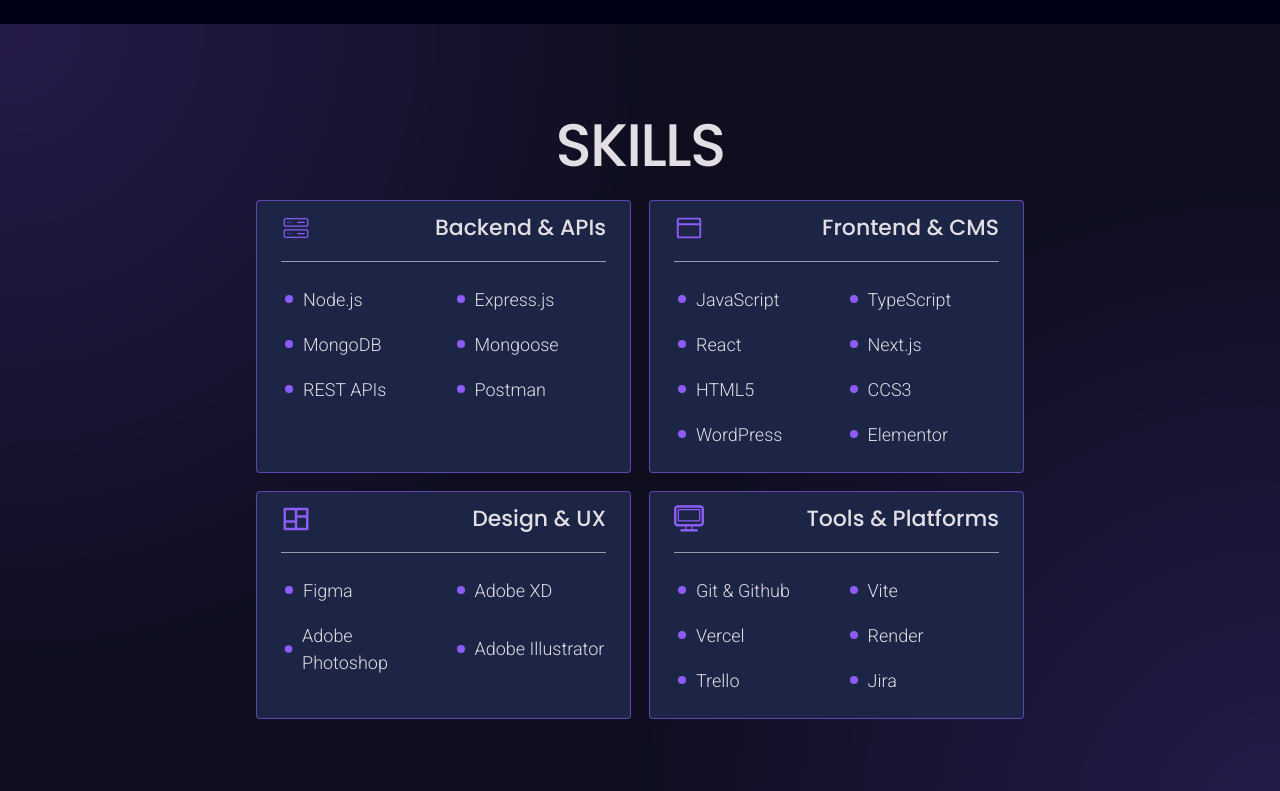
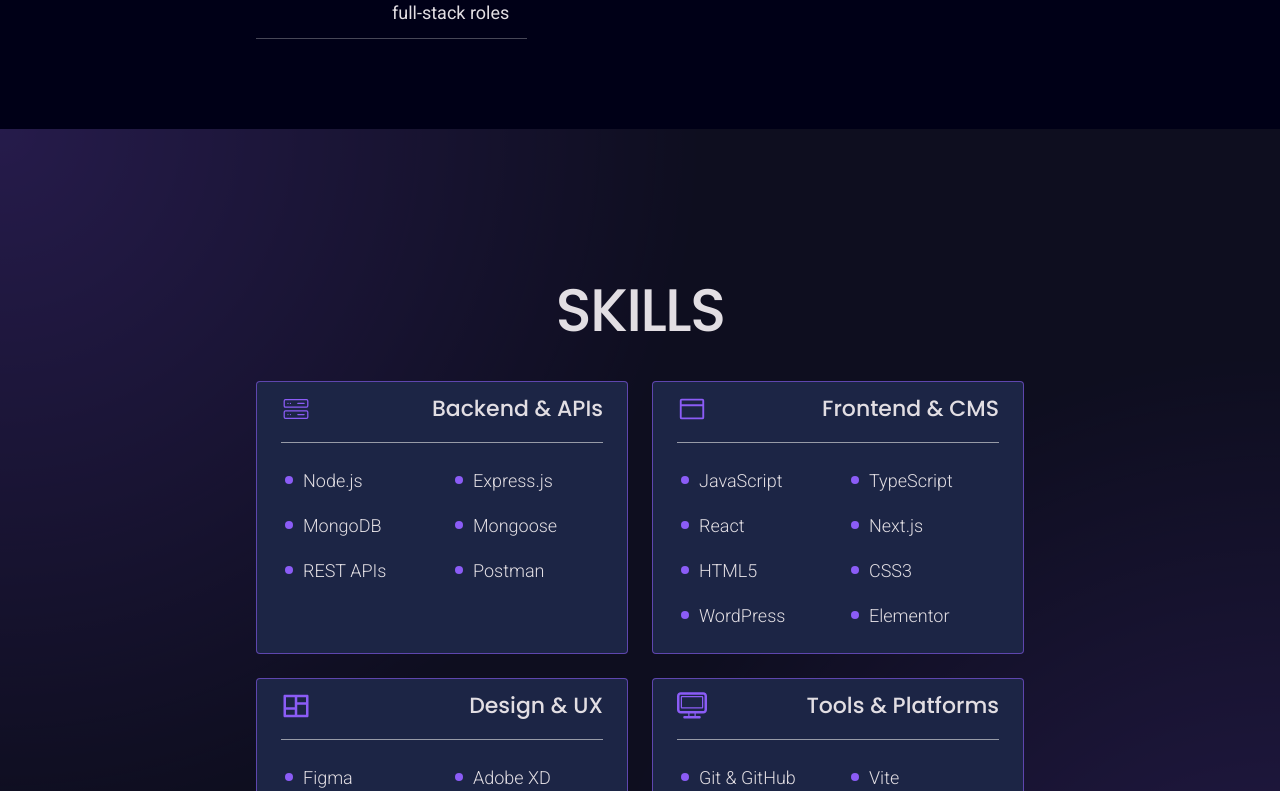
Before and after one commit to AlisaPagan/portfolio, a Next.js app: page / in a window 1280 px wide. Shown: the part 2189-2980 px from the top of the page. Built offline with nearby package versions, Linux system fonts and the light colour scheme.

Commit message:
REFACTOR: skills lists

```diff
--- a/components/Home/About/About.module.css
+++ b/components/Home/About/About.module.css
@@ -71,7 +71,7 @@
   color: var(--divider);
 }
 
-.highlightsLIst {
+.highlightsList {
   display: flex;
   flex-direction: column;
   justify-content: flex-start;
@@ -152,7 +152,7 @@
     justify-content: space-between;
   }
 
-  .highlightsLIst,
+  .highlightsList,
   .descriptionWrapper {
     width: 50%;
   }
@@ -200,7 +200,7 @@
     flex-direction: column;
   }
 
-  .highlightsLIst,
+  .highlightsList,
   .descriptionWrapper {
     width: 100%;
   }
--- a/components/Home/About/About.tsx
+++ b/components/Home/About/About.tsx
@@ -21,7 +21,7 @@
           <div className={styles.info}>
             <h3 className={styles.subheading}>Key highlights</h3>
             <div className={styles.infoWrapper}>
-              <ul className={styles.highlightsLIst}>
+              <ul className={styles.highlightsList}>
                 <li className={styles.highlightsItem}>
                   <p className={styles.itemLabel}>Location:</p>
                   <p className={styles.itemValue}>Artesia, NM</p>
@@ -77,7 +77,7 @@
                   publishing software like Aldus PageMaker including versions of
                   Lorem Ipsum.
                 </p>
-
+              </div>
               <a
                 href="/Alisa_Pagan_Fullstack_Developer.pdf"
                 download="Alisa_Pagan_Fullstack_Developer.pdf"
@@ -89,7 +89,6 @@
           </div>
         </div>
       </div>
-      </div>
     </section>
   );
 }
--- a/components/Home/Skills/Skills.module.css
+++ b/components/Home/Skills/Skills.module.css
@@ -1,7 +1,8 @@
 .skillsSection {
   position: relative;
   overflow: hidden;
-  min-height: 100vh;
+  padding-top: 60px;
+  padding-bottom: 60px;
 }
 
 .sectionWrapper {
@@ -9,8 +10,6 @@
   display: flex;
   flex-direction: column;
   gap: 24px;
-  padding-top: 60px;
-  padding-bottom: 60px;
   align-items: center;
   justify-content: center;
 }
@@ -86,10 +85,12 @@
   .sectionWrapper {
     padding-top: 90px;
     padding-bottom: 90px;
+    gap: 40px;
   }
 
   .skillsGridWrapper {
     grid-template-columns: repeat(2, minmax(0, 1fr));
+    gap: 24px;
   }
 
   .listWrapper {
@@ -106,5 +107,6 @@
 
   .skillsGridWrapper {
     grid-template-columns: repeat(4, minmax(0, 1fr));
+    gap: 32px;
   }
 }
--- a/components/Home/Skills/Skills.tsx
+++ b/components/Home/Skills/Skills.tsx
@@ -1,10 +1,10 @@
+"use client";
+
 import styles from "./Skills.module.css";
 import Icon from "@/components/UI/Icon/Icon";
 import { GoDotFill } from "react-icons/go";
-import { TiDeviceDesktop } from "react-icons/ti";
-import { CiServer } from "react-icons/ci";
-import { PiBrowser } from "react-icons/pi";
-import { RiLayoutMasonryLine } from "react-icons/ri";
+import skillGroups from "./skillGroups";
+
 function Skills() {
   return (
     <section id="skills" className={`section ${styles.skillsSection}`}>
@@ -13,149 +13,31 @@
         <h2 className={styles.heading}>Skills</h2>
 
         <div className={styles.skillsGridWrapper}>
-          <div className={styles.listWrapper}>
+          {skillGroups.map((group) => (
+            <div key={group.title} className={styles.listWrapper}>
               <div className={styles.subheadingWrapper}>
-              <Icon icon={CiServer} size={30} className={styles.skillIcon} />
-              <h3 className={styles.subheading}>Backend & APIs</h3>
+                <Icon
+                  icon={group.icon}
+                  size={30}
+                  className={styles.skillIcon}
+                />
+                <h3 className={styles.subheading}>{group.title}</h3>
               </div>
 
               <ul className={styles.skillsList}>
-              <li className={styles.skillsListItem}>
-                <Icon icon={GoDotFill} size={16} className={styles.skillIcon} />
-                Node.js
+                {group.skills.map((skill) => (
+                  <li key={skill} className={styles.skillsListItem}>
+                    <Icon
+                      icon={GoDotFill}
+                      size={16}
+                      className={styles.skillIcon}
+                    />
+                    {skill}
                   </li>
-              <li className={styles.skillsListItem}>
-                <Icon icon={GoDotFill} size={16} className={styles.skillIcon} />
-                Express.js
-              </li>
-              <li className={styles.skillsListItem}>
-                <Icon icon={GoDotFill} size={16} className={styles.skillIcon} />
-                MongoDB
-              </li>
-              <li className={styles.skillsListItem}>
-                <Icon icon={GoDotFill} size={16} className={styles.skillIcon} />
-                Mongoose
-              </li>
-              <li className={styles.skillsListItem}>
-                <Icon icon={GoDotFill} size={16} className={styles.skillIcon} />
-                REST APIs
-              </li>
-              <li className={styles.skillsListItem}>
-                <Icon icon={GoDotFill} size={16} className={styles.skillIcon} />
-                Postman
-              </li>
+                ))}
               </ul>
             </div>
-
-          <div className={styles.listWrapper}>
-            <div className={styles.subheadingWrapper}>
-              <Icon icon={PiBrowser} size={30} className={styles.skillIcon} />
-              <h3 className={styles.subheading}>Frontend & CMS</h3>
-            </div>
-
-            <ul className={styles.skillsList}>
-              <li className={styles.skillsListItem}>
-                <Icon icon={GoDotFill} size={16} className={styles.skillIcon} />
-                JavaScript
-              </li>
-              <li className={styles.skillsListItem}>
-                <Icon icon={GoDotFill} size={16} className={styles.skillIcon} />
-                TypeScript
-              </li>
-              <li className={styles.skillsListItem}>
-                <Icon icon={GoDotFill} size={16} className={styles.skillIcon} />
-                React
-              </li>
-              <li className={styles.skillsListItem}>
-                <Icon icon={GoDotFill} size={16} className={styles.skillIcon} />
-                Next.js
-              </li>
-              <li className={styles.skillsListItem}>
-                <Icon icon={GoDotFill} size={16} className={styles.skillIcon} />
-                HTML5
-              </li>
-              <li className={styles.skillsListItem}>
-                <Icon icon={GoDotFill} size={16} className={styles.skillIcon} />
-                CCS3
-              </li>
-              <li className={styles.skillsListItem}>
-                <Icon icon={GoDotFill} size={16} className={styles.skillIcon} />
-                WordPress
-              </li>
-              <li className={styles.skillsListItem}>
-                <Icon icon={GoDotFill} size={16} className={styles.skillIcon} />
-                Elementor
-              </li>
-            </ul>
-          </div>
-
-          <div className={styles.listWrapper}>
-            <div className={styles.subheadingWrapper}>
-              <Icon
-                icon={RiLayoutMasonryLine}
-                size={30}
-                className={styles.skillIcon}
-              />
-              <h3 className={styles.subheading}>Design & UX</h3>
-            </div>
-
-            <ul className={styles.skillsList}>
-              <li className={styles.skillsListItem}>
-                <Icon icon={GoDotFill} size={16} className={styles.skillIcon} />
-                Figma
-              </li>
-              <li className={styles.skillsListItem}>
-                <Icon icon={GoDotFill} size={16} className={styles.skillIcon} />
-                Adobe XD
-              </li>
-              <li className={styles.skillsListItem}>
-                <Icon icon={GoDotFill} size={16} className={styles.skillIcon} />
-                Adobe Photoshop
-              </li>
-              <li className={styles.skillsListItem}>
-                <Icon icon={GoDotFill} size={16} className={styles.skillIcon} />
-                Adobe Illustrator
-              </li>
-            </ul>
-          </div>
-
-          <div className={styles.listWrapper}>
-            <div className={styles.subheadingWrapper}>
-              <Icon
-                icon={TiDeviceDesktop}
-                size={30}
-                className={styles.skillIcon}
-              />
-              <h3 className={styles.subheading}>Tools & Platforms</h3>
-            </div>
-
-            <ul className={styles.skillsList}>
-              <li className={styles.skillsListItem}>
-                <Icon icon={GoDotFill} size={16} className={styles.skillIcon} />
-                Git & Github
-              </li>
-              <li className={styles.skillsListItem}>
-                <Icon icon={GoDotFill} size={16} className={styles.skillIcon} />
-                Vite
-              </li>
-              <li className={styles.skillsListItem}>
-                <Icon icon={GoDotFill} size={16} className={styles.skillIcon} />
-                Vercel
-              </li>
-              <li className={styles.skillsListItem}>
-                <Icon icon={GoDotFill} size={16} className={styles.skillIcon} />
-                Render
-              </li>
-              <li className={styles.skillsListItem}>
-                <Icon icon={GoDotFill} size={16} className={styles.skillIcon} />
-                Trello
-              </li>
-              <li className={styles.skillsListItem}>
-                <Icon icon={GoDotFill} size={16} className={styles.skillIcon} />
-                Jira
-              </li>
-            </ul>
-          </div>
+          ))}
         </div>
       </div>
     </section>
--- /dev/null
+++ b/components/Home/Skills/skillGroups.ts
@@ -0,0 +1,50 @@
+"use client";
+
+import { TiDeviceDesktop } from "react-icons/ti";
+import { CiServer } from "react-icons/ci";
+import { PiBrowser } from "react-icons/pi";
+import { RiLayoutMasonryLine } from "react-icons/ri";
+
+const skillGroups = [
+  {
+    title: "Backend & APIs",
+    icon: CiServer,
+    skills: [
+      "Node.js",
+      "Express.js",
+      "MongoDB",
+      "Mongoose",
+      "REST APIs",
+      "Postman",
+    ],
+  },
+
+  {
+    title: "Frontend & CMS",
+    icon: PiBrowser,
+    skills: [
+      "JavaScript",
+      "TypeScript",
+      "React",
+      "Next.js",
+      "HTML5",
+      "CSS3",
+      "WordPress",
+      "Elementor",
+    ],
+  },
+
+  {
+    title: "Design & UX",
+    icon: RiLayoutMasonryLine,
+    skills: ["Figma", "Adobe XD", "Adobe Photoshop", "Adobe Illustrator"],
+  },
+
+  {
+    title: "Tools & Platforms",
+    icon: TiDeviceDesktop,
+    skills: ["Git & GitHub", "Vite", "Vercel", "Render", "Trello", "Jira"],
+  },
+];
+
+export default skillGroups;
```
Also changed, not shown: components/Layout/Header/Header.tsx (+9 -9 lines), components/Home/Projects/Projects.module.css (added), components/Home/Projects/Projects.tsx (added). Lines whose indentation alone changed are shown as unchanged.
